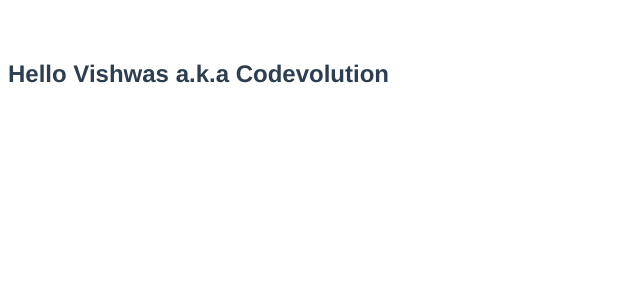
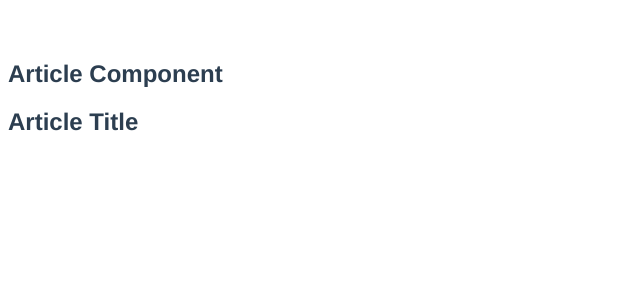
Before and after one commit to DataScientist2807/codevol_vuejs, a Vue app: page / in a window 1280 px wide. Shown: the top 300 px of the page, without its empty margins (0-640 px from the left). Built offline with nearby package versions, Linux system fonts and the light colour scheme.

Commit message:
Prop Types and Validations

```diff
--- a/src/App.vue
+++ b/src/App.vue
@@ -1,15 +1,16 @@
 <!-- https://github.com/gopinav/Vue-3-Tutorials/blob/master/vue-fundamentals/src/App.vue -->
  <!-- Computed Properties are cached -->
 <template>
-  <Greet :name="name" :heroName="channel"/>
-</template>
+   <Article title="Article Title"/>
+ </template>
 
 <script>
-import Greet from './components/Greet.vue'
+import Article from './components/Article.vue'
+
 export default {
   name: "App",
   components: {
-    Greet,
+    Article,
   },
   data() {
     return {
--- /dev/null
+++ b/src/components/Article.vue
@@ -0,0 +1,17 @@
+<template>
+  <h2>Article Component</h2>
+  <h2>{{ title }}</h2>
+</template>
+
+<script>
+export default {
+    name: 'Article',
+    props: {
+        title: String
+    }
+}
+</script>
+
+<style>
+
+</style>
```
